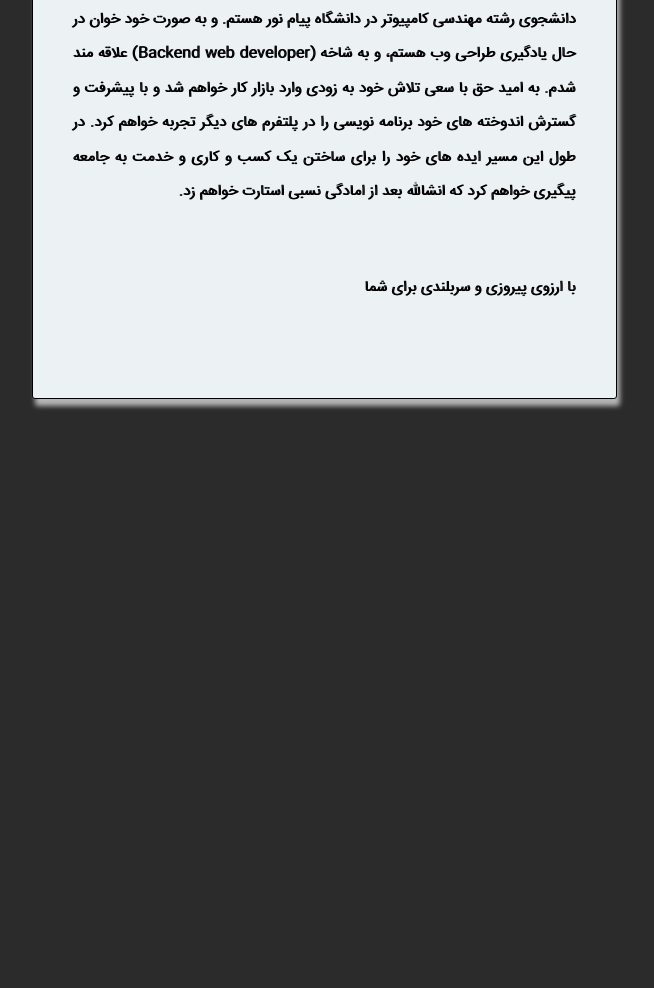
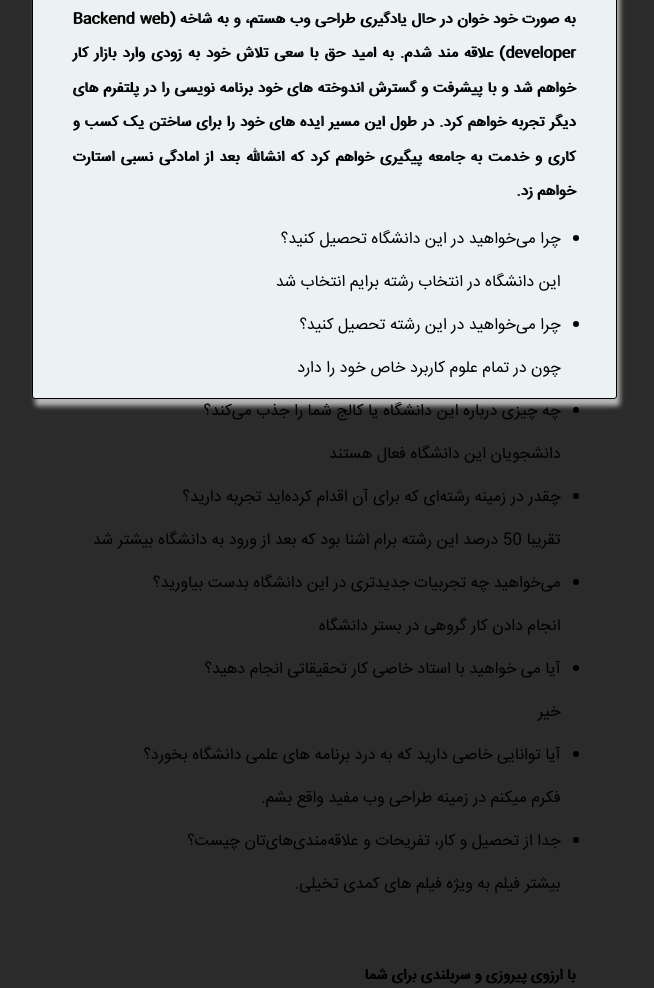
Before and after one commit to Mahdi-hashemi/SOP, a plain HTML site: page index.html in a window 1280 px wide. Shown: the part 221-1209 px from the top of the page, without its empty margins (316-970 px from the left). Before the commit the page ends 800 px from the top, so only its background shows below. Drawn offline with Linux system fonts and the light colour scheme.

Commit message:
Update index.html

```diff
--- a/index.html
+++ b/index.html
@@ -13,13 +13,39 @@
         <h1 id="head">مهدی هاشمی</h1>
         <p id="p1"> 09106876476 | hmoooy43@gmail.com</p>
         <p id="p2">
-            دانشجوی رشته مهندسی کامپیوتر در دانشگاه پیام نور هستم.
-            و به صورت خود خوان در حال یادگیری طراحی وب هستم، و به شاخه (Backend web developer) علاقه مند شدم.
+            به صورت خود خوان در حال یادگیری طراحی وب هستم، و به شاخه (Backend web developer) علاقه مند شدم.
             به امید حق با سعی تلاش خود به زودی وارد بازار کار خواهم شد و با پیشرفت و گسترش اندوخته های خود برنامه نویسی
             را در پلتفرم های دیگر تجربه خواهم کرد.
             در طول این مسیر ایده های خود را برای ساختن یک کسب و کاری و خدمت به جامعه پیگیری خواهم کرد
             که انشالله بعد از امادگی نسبی استارت خواهم زد.
+
         </p>
+        <ul id="ullist">
+            <li>چرا می­‌خواهید در این دانشگاه تحصیل کنید؟
+                <p>این دانشگاه در انتخاب رشته برایم انتخاب شد</p>
+            </li>
+            <li>چرا می­‌خواهید در این رشته تحصیل کنید؟
+                <p> چون در تمام علوم کاربرد خاص خود را دارد</p>
+            </li>
+            <li>چه چیزی درباره این دانشگاه یا کالج شما را جذب می‌کند؟
+                <p>دانشجویان این دانشگاه فعال هستند</p>
+            </li>
+            <li>چقدر در زمینه رشته­‌ای که برای آن اقدام کرده‌اید تجربه دارید؟
+                <P>تقریبا 50 درصد این رشته برام اشنا بود که بعد از ورود به دانشگاه بیشتر شد</p>
+            </li>
+            <li>می­‌خواهید چه تجربیات جدیدتری در این دانشگاه بدست بیاورید؟
+                <p>انجام دادن کار گروهی در بستر دانشگاه</p>
+            </li>
+            <li>آیا می ‌خواهید با استاد خاصی کار تحقیقاتی انجام دهید؟
+                <p>خیر</p>
+            </li>
+            <li>آیا توانایی خاصی دارید که به درد برنامه ‌های علمی دانشگاه بخورد؟
+                <p>فکرم میکنم در زمینه طراحی وب مفید واقع بشم.</p>
+            </li>
+            <li>جدا از تحصیل و کار، تفریحات و علاقه‌مندی‌های‌تان چیست؟
+                <p>بیشتر فیلم به ویژه فیلم های کمدی تخیلی.</p>
+            </li>
+        </ul>
         <p id="p3">با ارزوی پیروزی و سربلندی برای شما</p>
     </div>
 </body>
```
